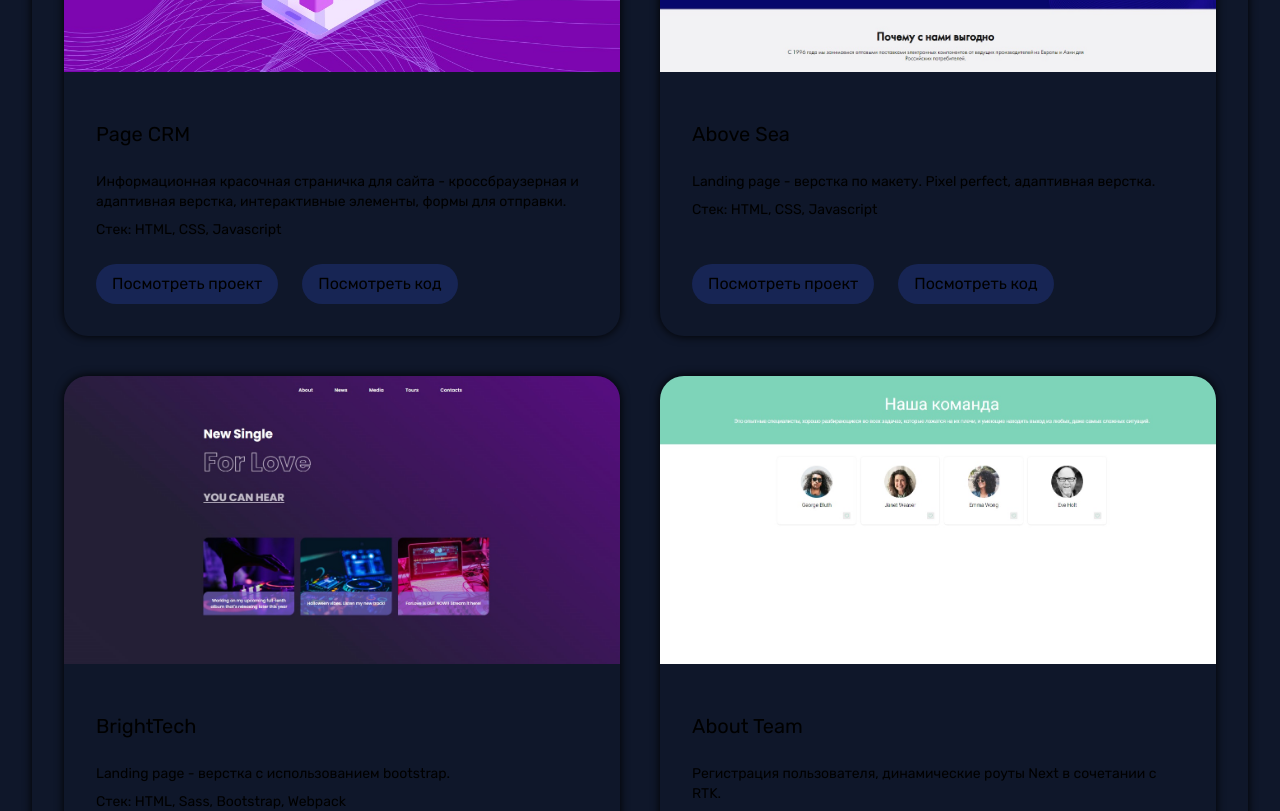
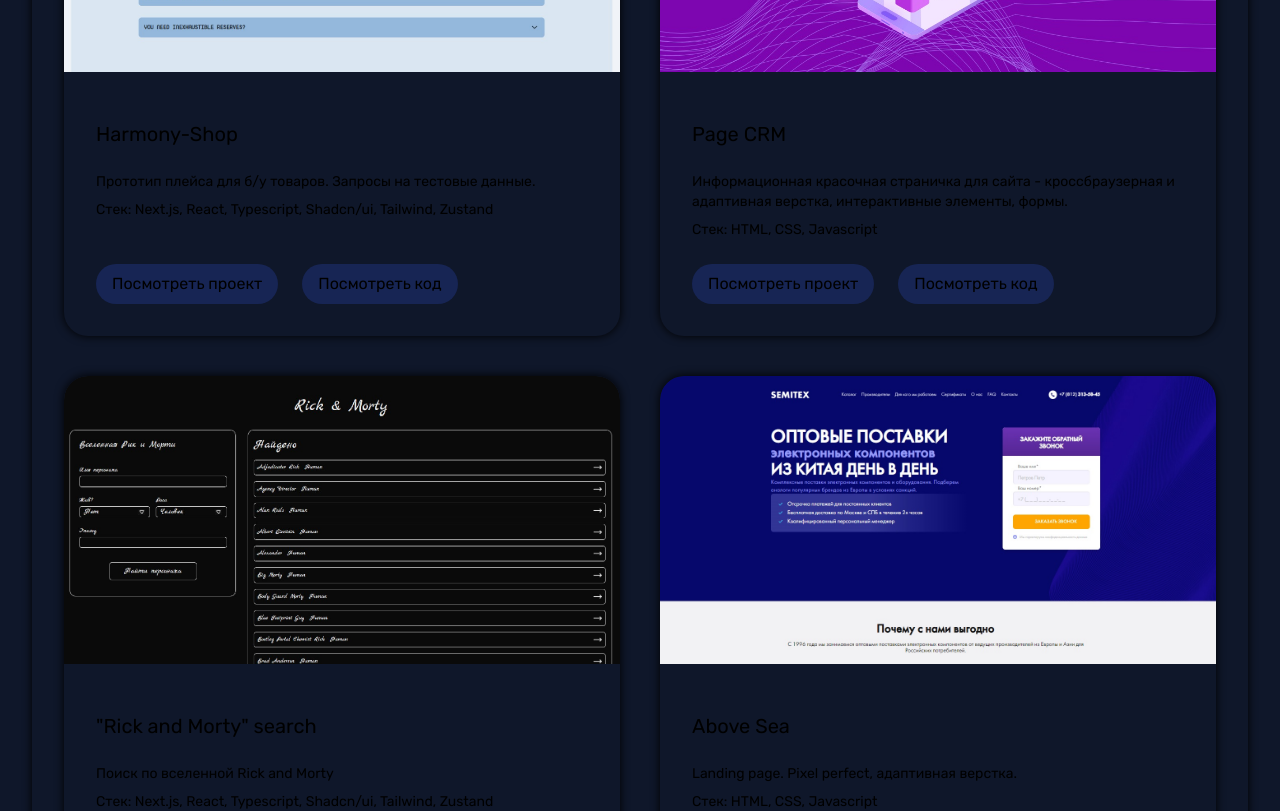
Before and after one commit to olgaAsmith/profile, a Next.js app: page /nextjs-github-pages/ in a window 1280 px wide. Shown: the part 960-1771 px from the top of the page. Built offline with nearby package versions, Linux system fonts and the light colour scheme.

Commit message:
new adds

```diff
--- a/src/components/Project.tsx
+++ b/src/components/Project.tsx
@@ -23,13 +23,15 @@ export const Project = ({
   return (
     <li
       key={id}
-      className='w-full rounded-3xl shadow-[0_0_10px_black] hover:shadow-[0_0_30px_black] transition-shadow duration-300 flex flex-col'
+      className='group w-full rounded-3xl shadow-[0_0_10px_black] hover:shadow-[0_0_30px_black] transition-shadow duration-300 flex flex-col overflow-hidden'
     >
-      <Image
-        className='object-cover w-full h-48 rounded-t-3xl sm:h-60 md:h-64 lg:h-72'
-        src={image}
-        alt='Изображение автора'
-      />
+      <div className='overflow-hidden rounded-t-3xl'>
+        <Image
+          className='object-cover w-full h-48 sm:h-60 md:h-64 lg:h-72 transform transition-transform duration-700 group-hover:scale-105'
+          src={image}
+          alt='Изображение автора'
+        />
+      </div>
       <div className='flex flex-col p-4 grow md:p-8'>
         <h2 className='mt-2 text-xl md:mt-4'>{name}</h2>
         <p className='mt-2 text-sm md:mt-6'>{description}</p>
--- a/src/local/data.tsx
+++ b/src/local/data.tsx
@@ -7,6 +7,9 @@ import TimerMain from '../../public/timer.jpg';
 import SoftlineMain from '../../public/softline.jpg';
 import MrbooMain from '../../public/mrboo.jpg';
 import Journey from '../../public/journeys.jpg';
+import HarmonyShop from '../../public/harmonyshop.jpg';
+import RicknMorty from '../../public/ricknmorty.jpg';
+
 
 export const projects = [
   {
@@ -32,9 +35,20 @@ export const projects = [
   },
   {
     id: 3,
+    name: 'Harmony-Shop',
+    description:
+      'Прототип плейса для б/у товаров. Запросы на тестовые данные.',
+    class: 'React',
+    stack: 'Next.js, React, Typescript, Shadcn/ui, Tailwind, Zustand',
+    deploy: 'https://harmony-shop-vercel-q5sf3xl6s-ukolas-projects.vercel.app/',
+    gh: 'https://github.com/olgaAsmith/HarmonyShop',
+    image: HarmonyShop,
+  },
+  {
+    id: 4,
     name: 'Page CRM',
     description:
-      'Информационная красочная страничка для сайта - кроссбраузерная и адаптивная верстка, интерактивные элементы, формы для отправки.',
+      'Информационная красочная страничка для сайта - кроссбраузерная и адаптивная верстка, интерактивные элементы, формы.',
     class: 'HTML',
     stack: 'HTML, CSS, Javascript',
     deploy: 'https://olgaasmith.github.io/pagecrm/',
@@ -42,9 +56,19 @@ export const projects = [
     image: PagecrmMain,
   },
   {
-    id: 4,
+    id: 5,
+    name: '"Rick and Morty" search',
+    description: 'Поиск по вселенной Rick and Morty',
+    class: 'React',
+    stack: 'Next.js, React, Typescript, Shadcn/ui, Tailwind, Zustand',
+    deploy: 'https://rick-morty-kjuniyb8x-ukolas-projects.vercel.app/',
+    gh: 'https://github.com/olgaAsmith/rick-morty',
+    image: RicknMorty,
+  },
+  {
+    id: 6,
     name: 'Above Sea',
-    description: 'Landing page - верстка по макету. Pixel perfect, адаптивная верстка.',
+    description: 'Landing page. Pixel perfect, адаптивная верстка.',
     class: 'HTML',
     stack: 'HTML, СSS, Javascript',
     deploy: 'https://olgaasmith.github.io/above-sea/',
@@ -52,7 +76,7 @@ export const projects = [
     image: AboveSeaMain,
   },
   {
-    id: 5,
+    id: 7,
     name: 'BrightTech',
     description: 'Landing page - верстка с использованием bootstrap.',
     class: 'HTML',
@@ -62,7 +86,7 @@ export const projects = [
     image: BrightTechMain,
   },
   {
-    id: 6,
+    id: 8,
     name: 'About Team',
     description:
       'Регистрация пользователя, динамические роуты Next в сочетании с RTK.',
@@ -73,7 +97,7 @@ export const projects = [
     image: AboutTeamMain,
   },
   {
-    id: 7,
+    id: 9,
     name: 'Timer',
     description:
       'Timer - небольшое приложение на React. Создание, удаление, отсчет таймеров.',
@@ -84,7 +108,7 @@ export const projects = [
     image: TimerMain,
   },
   {
-    id: 8,
+    id: 10,
     name: 'Softline',
     description: 'Landing page - одностраничный и адаптивный сайт визитка.',
     class: 'HTML',
@@ -94,7 +118,7 @@ export const projects = [
     image: SoftlineMain,
   },
   {
-    id: 9,
+    id: 11,
     name: 'Mr.Boo',
     description: 'Landing page',
     class: 'HTML',
```
Also changed, not shown: public/harmonyshop.jpg (added), public/ricknmorty.jpg (added).
